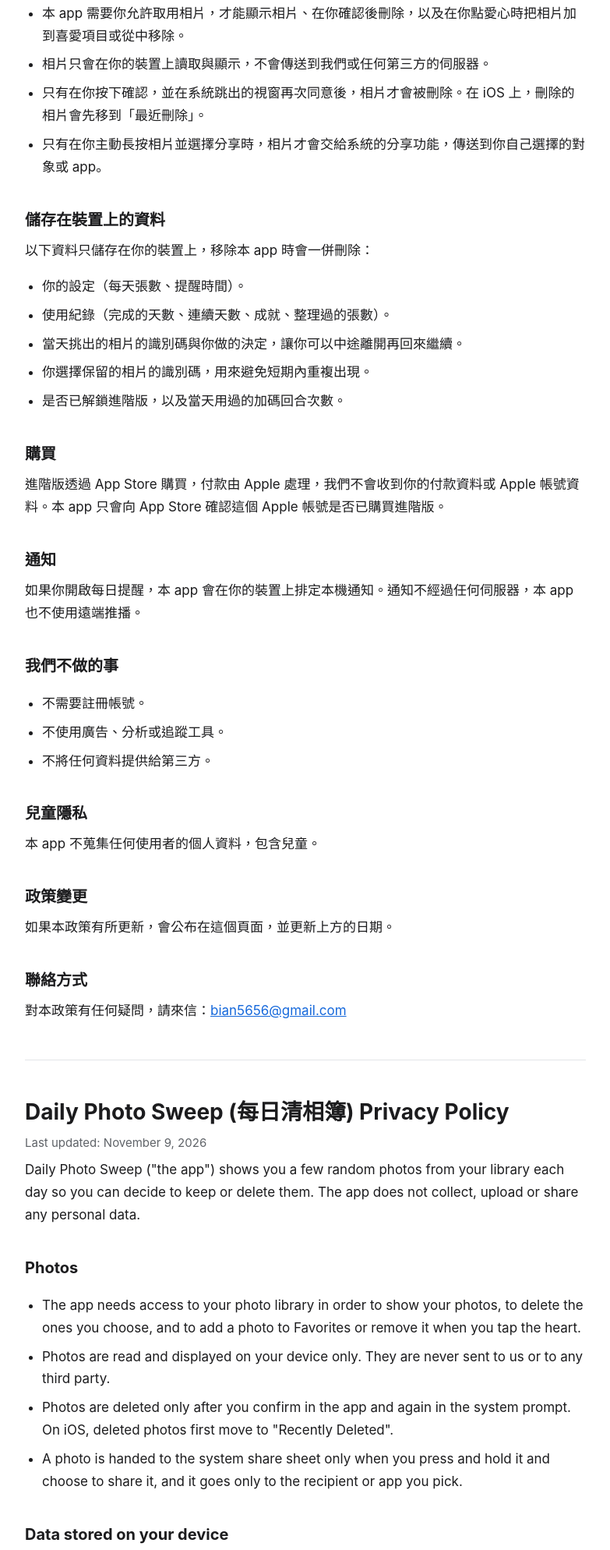
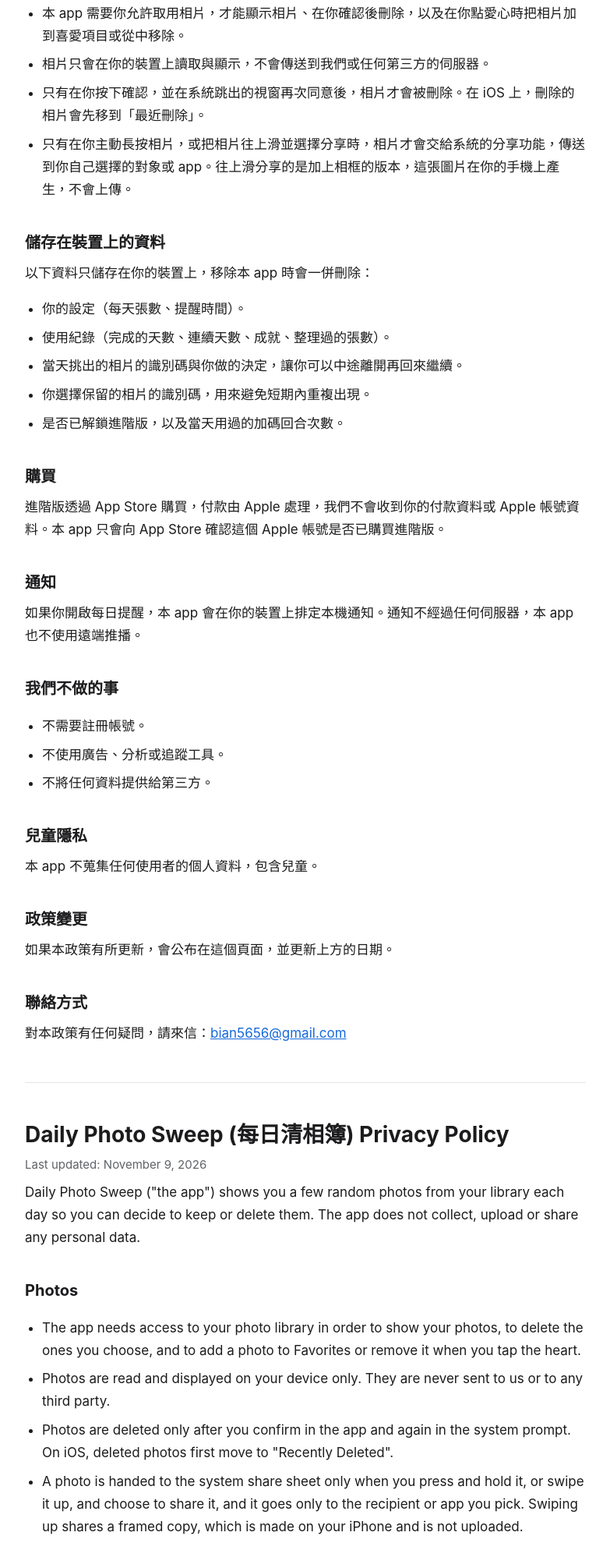
Before and after one commit to bian5656/daily-photo-sweep-privacy, a plain HTML site: page index.html in a window 1280 px wide. Shown: the part 260-2248 px from the top of the page at 78% size, without its empty margins (248-1031 px from the left). Drawn offline with Linux system fonts and the light colour scheme.

Commit message:
Add files via upload

```diff
--- a/index.html
+++ b/index.html
@@ -32,7 +32,7 @@
     <li>本 app 需要你允許取用相片，才能顯示相片、在你確認後刪除，以及在你點愛心時把相片加到喜愛項目或從中移除。</li>
     <li>相片只會在你的裝置上讀取與顯示，不會傳送到我們或任何第三方的伺服器。</li>
     <li>只有在你按下確認，並在系統跳出的視窗再次同意後，相片才會被刪除。在 iOS 上，刪除的相片會先移到「最近刪除」。</li>
-    <li>只有在你主動長按相片並選擇分享時，相片才會交給系統的分享功能，傳送到你自己選擇的對象或 app。</li>
+    <li>只有在你主動長按相片，或把相片往上滑並選擇分享時，相片才會交給系統的分享功能，傳送到你自己選擇的對象或 app。往上滑分享的是加上相框的版本，這張圖片在你的手機上產生，不會上傳。</li>
   </ul>
 
   <h2>儲存在裝置上的資料</h2>
@@ -80,7 +80,7 @@
     <li>The app needs access to your photo library in order to show your photos, to delete the ones you choose, and to add a photo to Favorites or remove it when you tap the heart.</li>
     <li>Photos are read and displayed on your device only. They are never sent to us or to any third party.</li>
     <li>Photos are deleted only after you confirm in the app and again in the system prompt. On iOS, deleted photos first move to "Recently Deleted".</li>
-    <li>A photo is handed to the system share sheet only when you press and hold it and choose to share it, and it goes only to the recipient or app you pick.</li>
+    <li>A photo is handed to the system share sheet only when you press and hold it, or swipe it up, and choose to share it, and it goes only to the recipient or app you pick. Swiping up shares a framed copy, which is made on your iPhone and is not uploaded.</li>
   </ul>
 
   <h2>Data stored on your device</h2>
```
